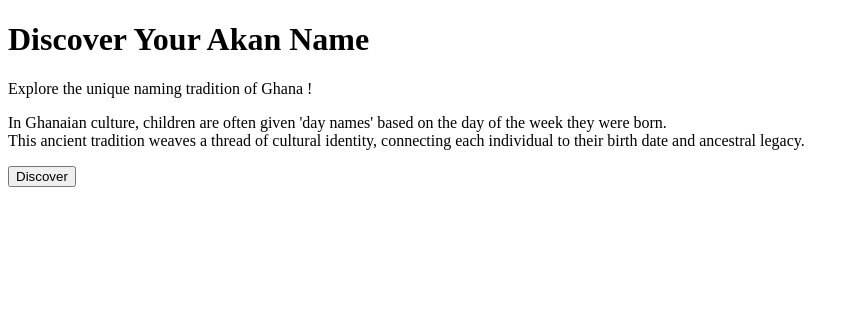
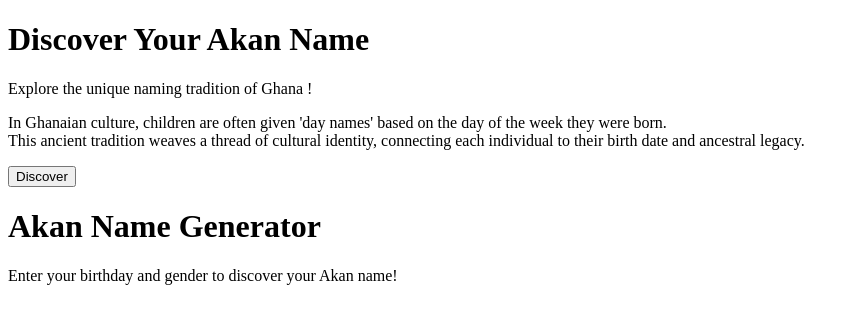
Before and after one commit to julie-waimiri/Akan-Name-Generator, a plain HTML site: page index.html in a window 1280 px wide. Shown: the whole page, without its empty margins (0-859 px from the left). Drawn offline with Linux system fonts and the light colour scheme; a script that the page names is missing.

Commit message:
Added Akan Name Generator container and heading

```diff
--- a/index.html
+++ b/index.html
@@ -18,5 +18,12 @@
         </div>
     </div>
 
+    <div class="akan-generator" id="akanGenerator">
+        <div class="container">
+            <h1>Akan Name Generator</h1>
+            <p>Enter your birthday and gender to discover your Akan name!</p>
+        </div>
+    </div>
+
     <script src="/sccript.js"></script>
 </body>
```
